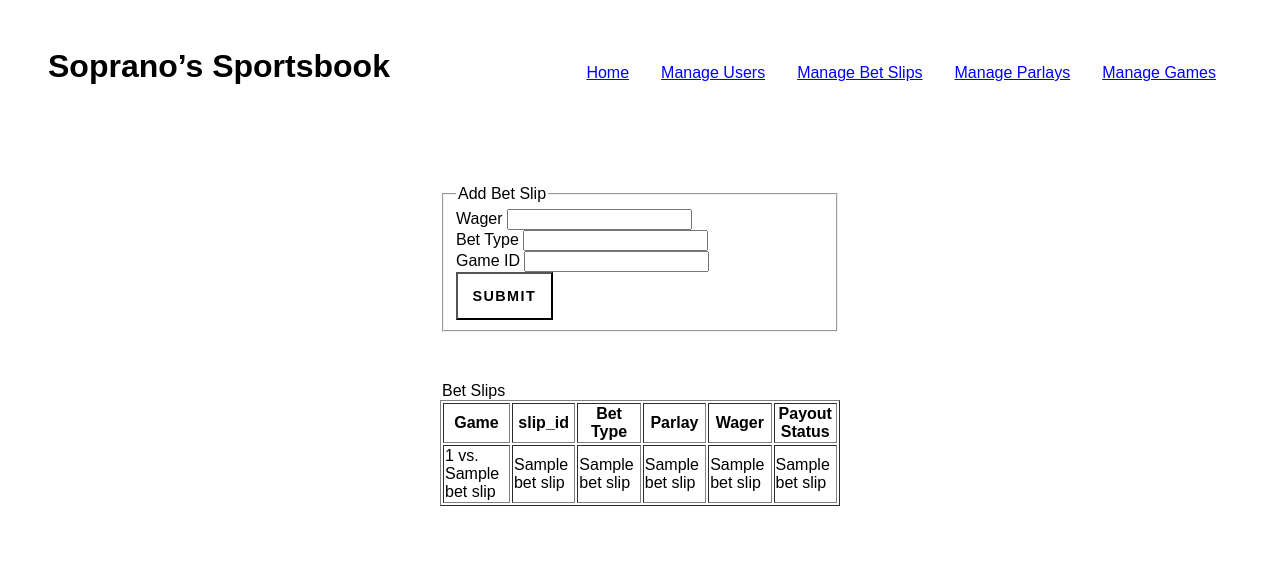
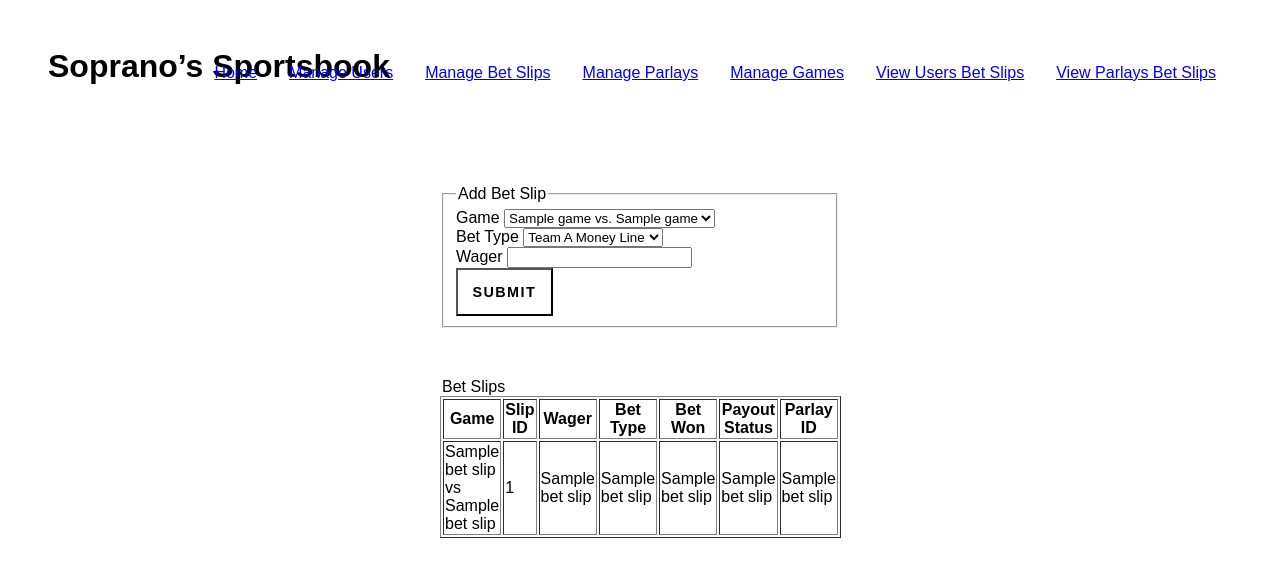
Before and after one commit to tate-jenkins/CS340, a Flask app: template templates/bet_slips.html in a window 1280 px wide. Shown: the top 577 px of the page. Run offline with Flask 2, Linux system fonts and the light colour scheme; the template is opened without the code that fills it: most values are stand-ins (such as "Sample title", 1, 10 or a date in 2020); parts of the project's set-up code (start-up, migrations or seed data) failed here and were passed over; some libraries are stand-ins or nearby versions.

Commit message:
more updates to basic functionality

```diff
--- a/app.py
+++ b/app.py
@@ -73,13 +73,35 @@ def bet_slips():
             return redirect('/bet_slips')
 
     cur = mysql.connection.cursor()
-    resultValue = cur.execute("SELECT team_a, team_b, slip_id, bet_type, parlay_id, wager, payout_status \
-                                FROM Games \
-                                INNER JOIN Bet_slips ON Games.game_id = Bet_slips.game_id")
+    gamesValue = cur.execute("SELECT game_id, team_a, team_b FROM Games")
+    if gamesValue > 0:
+        games = cur.fetchall()
+        cur.close()
+
+    cur = mysql.connection.cursor()
+    resultValue = cur.execute("SELECT slip_id, wager, bet_type, bet_won, payout_status, team_a, team_b, parlay_id, Bet_slips.game_id \
+                                FROM Bet_slips \
+                                INNER JOIN Games ON Games.game_id = Bet_slips.game_id")
     if resultValue > 0:
         betSlips = cur.fetchall()
-        return render_template('bet_slips.html', betSlips=betSlips)
+        return render_template('bet_slips.html', games=games, betSlips=betSlips)
 
+
+@app.route('/users_bet_slips', methods=['GET','POST'])
+def users_bet_slips():
+    cur = mysql.connection.cursor()
+    resultValue = cur.execute("SELECT * FROM Users_bet_slips")
+    if resultValue > 0:
+        usersBetSlips = cur.fetchall()
+        return render_template('users_bet_slips.html', usersBetSlips=usersBetSlips)
+
+@app.route('/parlays_bet_slips', methods=['GET','POST'])
+def parlays_bet_slips():
+    cur = mysql.connection.cursor()
+    resultValue = cur.execute("SELECT * FROM Parlay_bet_slips")
+    if resultValue > 0:
+        parlaysBetSlips = cur.fetchall()
+        return render_template('parlays_bet_slips.html', parlaysBetSlips=parlaysBetSlips)
 
 @app.route('/games', methods=['GET','POST'])
 def games():
@@ -121,13 +143,25 @@ def parlays():
         cur = mysql.connection.cursor()
         cur.execute("INSERT INTO Parlay(parlay_1, parlay_2) VALUES(%s, %s)", (parlay_1, parlay_2))
         mysql.connection.commit()
+        cur.execute("UPDATE Bet_slips SET Bet_slips.parlay_id = (SELECT parlay_id FROM Parlay WHERE parlay_1 = %s and parlay_2 = %s) WHERE slip_id = %s", (parlay_1, parlay_2, parlay_1))
+        mysql.connection.commit()
+        cur.execute("UPDATE Bet_slips SET Bet_slips.parlay_id = (SELECT parlay_id FROM Parlay WHERE parlay_1 = %s and parlay_2 = %s) WHERE slip_id = %s", (parlay_1, parlay_2, parlay_2))
+        mysql.connection.commit()
         cur.close()
         return redirect('/parlays')
+
     cur = mysql.connection.cursor()
-    resultValue = cur.execute("SELECT * FROM Parlay")
+    betSlipsValue = cur.execute("SELECT Bet_slips.slip_id FROM Bet_slips")
+    if betSlipsValue > 0:
+        betSlips = cur.fetchall()
+        cur.close()
+
+    cur = mysql.connection.cursor()
+    resultValue = cur.execute("SELECT Parlay.parlay_id, Parlay.parlay_1, Parlay.parlay_2, Bet_slips.slip_id FROM Parlay \
+                                INNER JOIN Bet_slips ON Bet_slips.parlay_id = Parlay.parlay_id")
     if resultValue > 0:
         parlays = cur.fetchall()
-        return render_template('parlays.html', parlays=parlays)
+        return render_template('parlays.html', betSlips=betSlips, parlays=parlays)
 
 if __name__ == "__main__":
     app.run(debug=True)
--- a/templates/base.html
+++ b/templates/base.html
@@ -22,6 +22,8 @@
                 <li><a href="bet_slips">Manage Bet Slips</a></li>
                 <li><a href="parlays">Manage Parlays</a></li>
                 <li><a href="games">Manage Games</a></li>
+                <li><a href="users_bet_slips">View Users Bet Slips</a></li>
+                <li><a href="parlays_bet_slips">View Parlays Bet Slips</a></li>
             </ul>
         </div>
     </div>
--- a/templates/bet_slips.html
+++ b/templates/bet_slips.html
@@ -11,17 +11,30 @@
 <form method="POST" action="">
     <fieldset>
         <legend>Add Bet Slip</legend>
+        <label for="game">Game </label>
+        <select name="game" id="game">
+            {% for game in games %}
+                <option value="{{ game[0] }}">{{ game[1] }} vs. {{ game[2] }}</option>
+            {% endfor %}
+        </select>
+        <br>
+        <label for="bet_type">Bet Type </label>
+        <select name="bet_type" id="bet_type">
+            <option value="TEAM_A_MONEY_LINE">Team A Money Line</option>
+            <option value="TEAM_B_MONEY_LINE">Team B Money Line</option>
+            <option value="TEAM_A_SPREAD">Team A Spread</option>
+            <option value="TEAM_B_SPREAD">Team B Spread</option>
+            <option value="OVER">Over</option>
+            <option value="UNDER">Under</option>
+        </select>
+        <br>
         Wager <input type="number" name="wager" />
         <br>
-        Bet Type <input type="text" name="bet_type" />
-        <br>
-        Game ID <input type="number" name="game_id" />
-        <br>
+
         <input type="submit" class="button">
     </fieldset>
 </form>
 </div>
-
 
 <br>
 
@@ -30,20 +43,22 @@
     <legend>Bet Slips</legend>
     <tr>
         <th>Game</th>
-        <th>slip_id</th>
+        <th>Slip ID</th>
+        <th>Wager</th>
         <th>Bet Type</th>
-        <th>Parlay</th>
-        <th>Wager</th>
+        <th>Bet Won</th>
         <th>Payout Status</th>
+        <th>Parlay ID</th>
     </tr>
     {% for betSlip in betSlips %}
         <tr>
-            <td> {{ betSlip[0] }} vs. {{ betSlip[1] }}</td> <!--- Game--->
-            <td> {{ betSlip[2] }} </td> <!--- slip_id --->
-            <td> {{ betSlip[3] }} </td> <!--- Bet Type--->
-            <td> {{ betSlip[4] }} </td> <!--- Parlay --->
-            <td> {{ betSlip[5] }} </td> <!--- Wager --->
-            <td> {{ betSlip[6] }} </td> <!--- Payout Status --->
+            <td> {{ betSlip[5] }} vs {{ betSlip[6] }} </td> <!--- Payout Status --->
+            <td> {{ betSlip[0] }} </td> <!--- Game--->
+            <td> {{ betSlip[1] }} </td> <!--- slip_id --->
+            <td> {{ betSlip[2] }} </td> <!--- Bet Type--->
+            <td> {{ betSlip[3] }} </td> <!--- Parlay --->
+            <td> {{ betSlip[4] }} </td> <!--- Wager --->
+            <td> {{ betSlip[7] }} </td> <!--- Payout Status --->
         </tr>
     {% endfor %}
 {% endblock %}
```
Also changed, not shown: templates/parlays.html (+12 -2 lines), templates/parlays_bet_slips.html (added, +22 -0 lines), templates/users_bet_slips.html (added, +22 -0 lines), test_dump.sql (+7 -9 lines).
